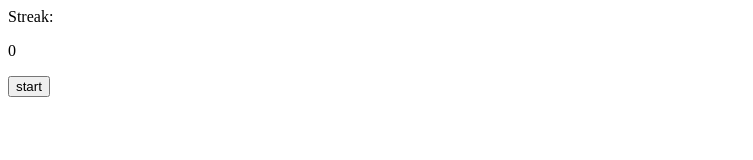
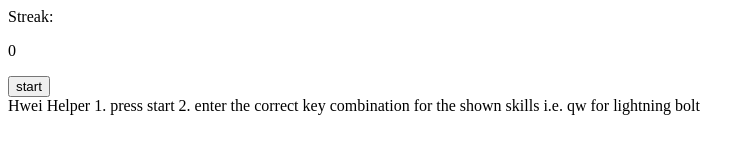
Before and after one commit to Lars024/Lars024.github.io, a plain HTML site: page index.html in a window 1280 px wide. Shown: the whole page, without its empty margins (0-753 px from the left). Drawn offline with Linux system fonts and the light colour scheme.

Commit message:
Update index.html

```diff
--- a/index.html
+++ b/index.html
@@ -47,10 +47,17 @@ function startGame(){
 </script>
 </head>
 <body>
-<div id="target">
+<div id="game">
 <p id='skillName'></p>
 <p>Streak: </p><p id='streak'>0</p>
 <button type="submit" onclick="startGame()">start</button>
 </div>
+<div>
+Hwei Helper
+
+1. press start
+2. enter the correct key combination for the shown skills i.e. qw for lightning bolt
+
+</div>
 </body>
 </html>
```
